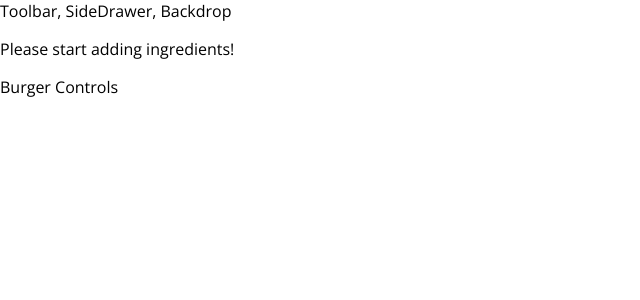
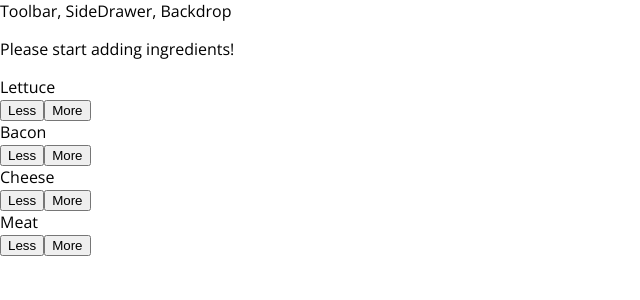
Before and after one commit to micah-rose/burger-builder-rematch, a React app: page / in a window 1280 px wide. Shown: the top 300 px of the page, without its empty margins (0-640 px from the left). Built offline with nearby package versions, Linux system fonts and the light colour scheme.

Commit message:
Displayed controls on the DOM.

```diff
--- a/src/components/Burger/BuildControls/BuildControls.js
+++ b/src/components/Burger/BuildControls/BuildControls.js
@@ -1,9 +1,19 @@
 import React from 'react';
-import classes from '../Burger/BuildControls.css';
+import classes from '../BuildControls/BuildControls.css';
+import Controls from '../BuildControls/Controls';
+
+const controllers = [
+    {label: 'Lettuce', type: 'lettuce'},
+    {label: 'Bacon', type: 'bacon'},
+    {label: 'Cheese', type: 'cheese'},
+    {label: 'Meat', type: 'meat'},
+];
 
 const BuildControls = ( props ) => (
     <div className={classes.BuildControls}>
-
+        {controllers.map(ctrl => (
+            <Controls key={ctrl.label} label={ctrl.label} />
+        ))}
     </div>
 )
 
--- a/src/containers/BurgerBuilder/BurgerBuilder.js
+++ b/src/containers/BurgerBuilder/BurgerBuilder.js
@@ -1,6 +1,7 @@
 import React, { Component } from 'react';
 import Aux from '../../hoc/Auxi';
 import Burger from '../../components/Burger/Burger';
+import BuildControls from '../../components/Burger/BuildControls/BuildControls'
 
 class BurgerBuilder extends Component {
     state= {
@@ -16,7 +17,7 @@ class BurgerBuilder extends Component {
         return (
             <Aux>
                 <Burger ingredients={this.state.ingredients}/>
-                <div>Burger Controls</div>
+                <BuildControls />
             </Aux>
         );
     }
```
Also changed, not shown: src/components/Burger/BuildControls/Controls.css (renamed from src/components/Burger/BuildControls/Control.css).
